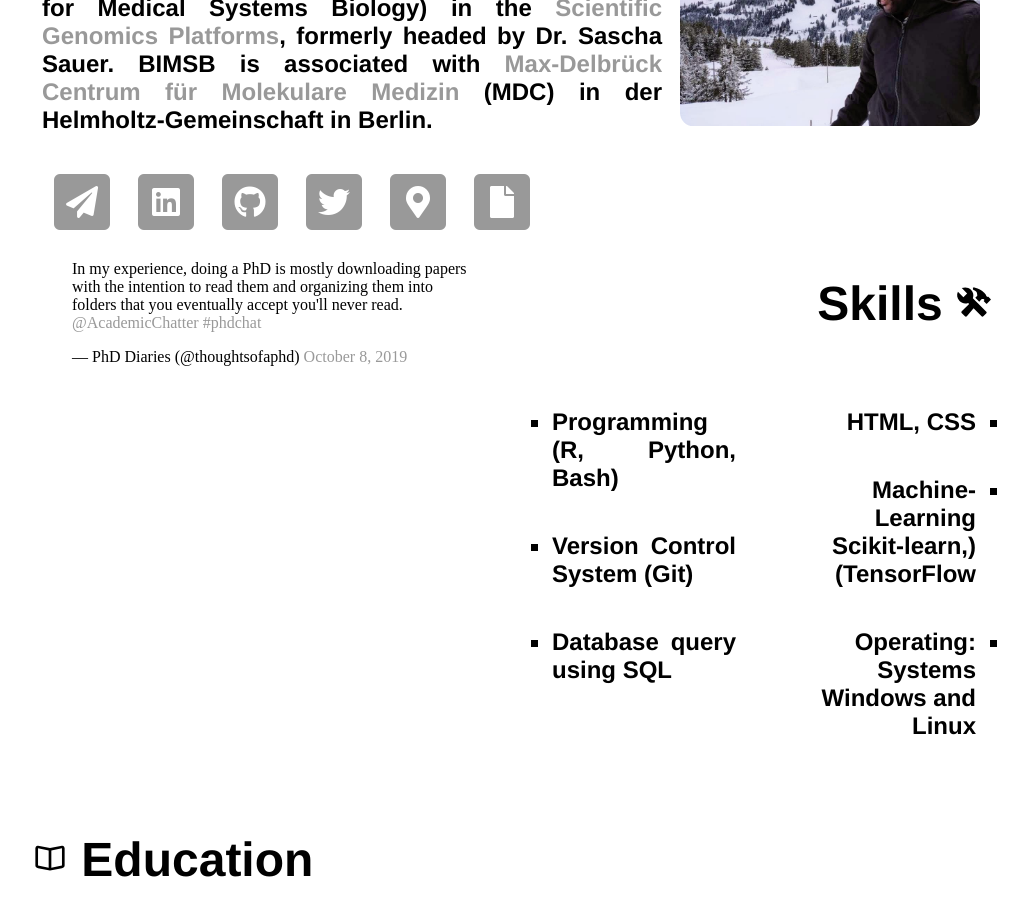
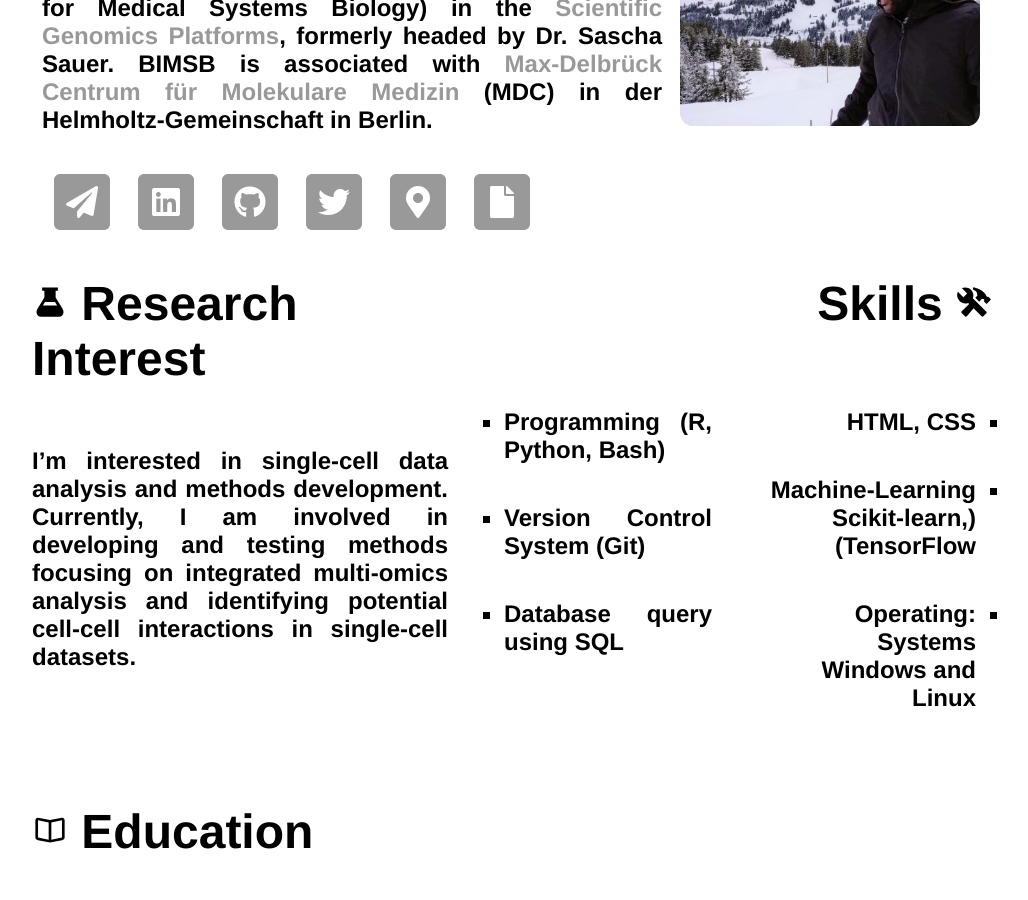
Before and after one commit to saisomesh2594/saisomesh2594.github.io, a Jekyll site: the page built from index.html, in a window 1280 px wide and 900 px high, scrolled down 278 px. Shown: the whole window, without its empty margins (128-1156 px from the left). Built offline with Jekyll 4.4.1, drawn with Linux system fonts in a browser that asks for light colours; comment, search, counter and statistics services are not loaded.

Commit message:
remove tweet-box

```diff
--- a/index.html
+++ b/index.html
@@ -78,18 +78,18 @@
 	</div>
 	<!--<div id="footer-container"><footer></footer></div>-->
 	<div id="twwet-research-container">
-		<!--<div id="researchtrial">
+		<div id="researchtrial">
 			<h1><ion-icon name="flask"></ion-icon> Research Interest</h1>
 			<article><h2>
 				<br>
 				I’m interested in single-cell data analysis and methods development. Currently, I am involved in developing and testing methods focusing on integrated multi-omics analysis and identifying potential cell-cell interactions in single-cell datasets.
-				I’m interested in single-cell data analysis and methods development.
+
 			</h2></article>
+		</div>
+		<!--<div id="twitter">
+			<blockquote class="twitter-tweet tw-align-center" data-lang="en"><p lang="en" dir="ltr">In my experience, doing a PhD is mostly downloading papers with the intention to read them and organizing them into folders that you eventually accept you&#39;ll never read. <a href="https://twitter.com/AcademicChatter?ref_src=twsrc%5Etfw">@AcademicChatter</a> <a href="https://twitter.com/hashtag/phdchat?src=hash&amp;ref_src=twsrc%5Etfw">#phdchat</a></p>&mdash; PhD Diaries (@thoughtsofaphd) <a href="https://twitter.com/thoughtsofaphd/status/1181646723711680512?ref_src=twsrc%5Etfw">October 8, 2019</a></blockquote> <script async src="https://platform.twitter.com/widgets.js" charset="utf-8"></script>
+			<blockquote class="twitter-tweet tw-align-right" data-lang="en" data-dnt="true" data-theme="light"><p lang="en" dir="ltr">Honest acknowledgement <a href="https://t.co/pY0fCVIsld">https://t.co/pY0fCVIsld</a> <a href="https://t.co/doHXfGcaJW">pic.twitter.com/doHXfGcaJW</a></p>&mdash; PHD Comics (@PHDcomics) <a href="https://twitter.com/PHDcomics/status/969295517569003521?ref_src=twsrc%5Etfw">March 1, 2018</a></blockquote> <script async src="https://platform.twitter.com/widgets.js" charset="utf-8"></script>
 		</div>-->
-		<div id="twitter">
-			<blockquote class="twitter-tweet tw-align-center" data-lang="en"><p lang="en" dir="ltr">In my experience, doing a PhD is mostly downloading papers with the intention to read them and organizing them into folders that you eventually accept you&#39;ll never read. <a href="https://twitter.com/AcademicChatter?ref_src=twsrc%5Etfw">@AcademicChatter</a> <a href="https://twitter.com/hashtag/phdchat?src=hash&amp;ref_src=twsrc%5Etfw">#phdchat</a></p>&mdash; PhD Diaries (@thoughtsofaphd) <a href="https://twitter.com/thoughtsofaphd/status/1181646723711680512?ref_src=twsrc%5Etfw">October 8, 2019</a></blockquote> <script async src="https://platform.twitter.com/widgets.js" charset="utf-8"></script>
-			<!--<blockquote class="twitter-tweet tw-align-right" data-lang="en" data-dnt="true" data-theme="light"><p lang="en" dir="ltr">Honest acknowledgement <a href="https://t.co/pY0fCVIsld">https://t.co/pY0fCVIsld</a> <a href="https://t.co/doHXfGcaJW">pic.twitter.com/doHXfGcaJW</a></p>&mdash; PHD Comics (@PHDcomics) <a href="https://twitter.com/PHDcomics/status/969295517569003521?ref_src=twsrc%5Etfw">March 1, 2018</a></blockquote> <script async src="https://platform.twitter.com/widgets.js" charset="utf-8"></script>-->
-		</div>
 
 		<div id="twitter">
 			<h1 align="right">Skills <ion-icon name="construct"></ion-icon></h1>
```
